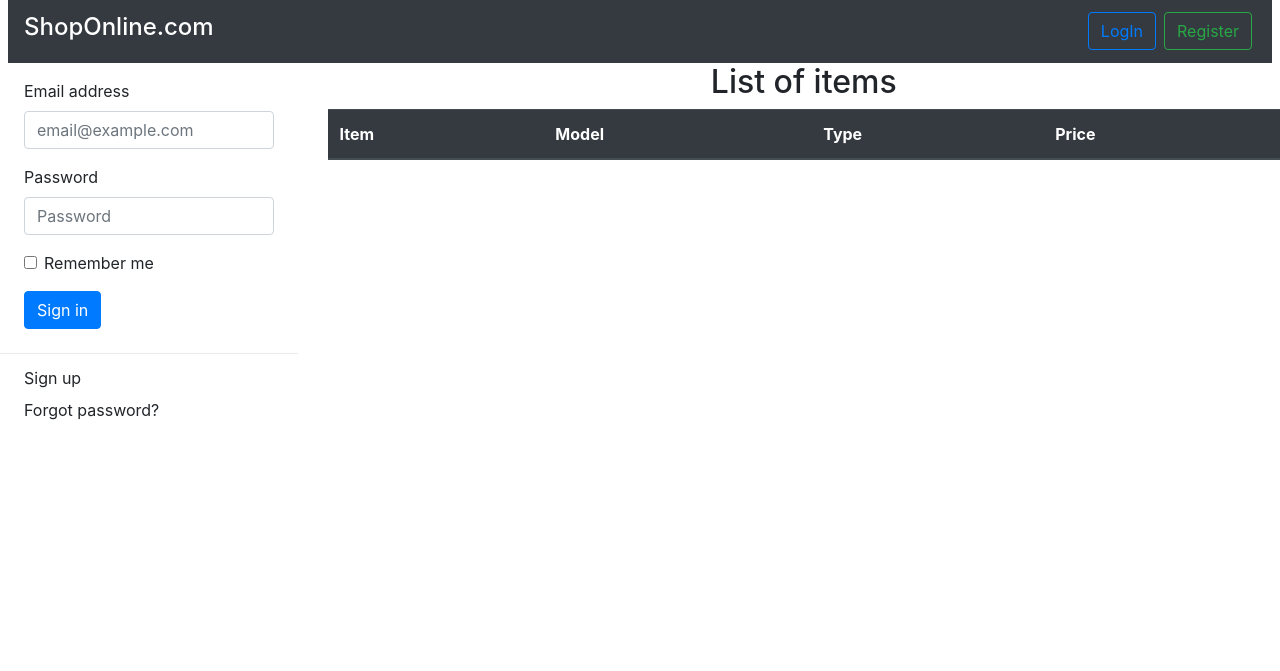
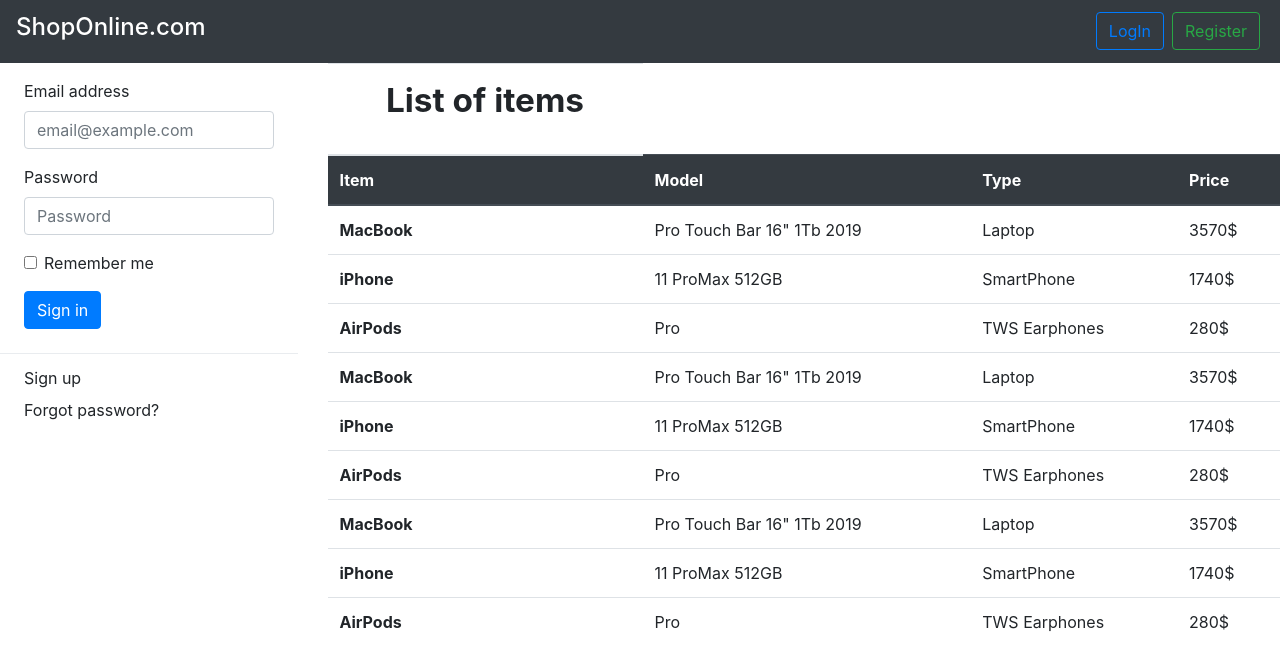
Before and after one commit to AlexAngel102/skillup_second_home, a PHP site: page / in a window 1280 px wide. Shown: the top 671 px of the page. Run offline with PHP 8.4, Linux system fonts and the light colour scheme; data that the repository does not hold is empty.

Commit message:
Add items list

```diff
--- a/html.php
+++ b/html.php
@@ -8,8 +8,7 @@ $head = '<head>
 <link rel="stylesheet" href="https://stackpath.bootstrapcdn.com/bootstrap/4.5.0/css/bootstrap.min.css" integrity="sha384-9aIt2nRpC12Uk9gS9baDl411NQApFmC26EwAOH8WgZl5MYYxFfc+NcPb1dKGj7Sk" crossorigin="anonymous">
     <title>OnlineShop.com</title>';
 $clsHead = '</head>';
-$body = '<body>
-    <div class="px-2">';
+$body = '<body>';
 $clsBody = '<script src="https://code.jquery.com/jquery-3.5.1.slim.min.js" integrity="sha384-DfXdz2htPH0lsSSs5nCTpuj/zy4C+OGpamoFVy38MVBnE+IbbVYUew+OrCXaRkfj" crossorigin="anonymous"></script>
 <script src = "https://cdn.jsdelivr.net/npm/popper.js@1.16.0/dist/umd/popper.min.js" integrity = "sha384-Q6E9RHvbIyZFJoft+2mJbHaEWldlvI9IOYy5n3zV9zzTtmI3UksdQRVvoxMfooAo" crossorigin = "anonymous" ></script >
 <script src = "https://stackpath.bootstrapcdn.com/bootstrap/4.5.0/js/bootstrap.min.js" integrity = "sha384-OgVRvuATP1z7JjHLkuOU7Xw704+h835Lr+6QL9UvYjZE3Ipu6Tp75j7Bh/kR0JKI" crossorigin = "anonymous" ></script >
@@ -20,10 +19,11 @@ $navBar = '<nav class="navbar navbar-light bg-dark stiky-top">
         <form class="form-inline">
             <button class="btn btn-outline-primary my-2 my-sm-0 mx-1" type="submit">LogIn</button>
             <button class="btn btn-outline-success my-2 my-sm-0 mx-1" type="submit">Register</button>
-        </form>';
+        </form>
+        </nav>';
 $itemsTableHead = '<div class="col-9">
             <table class="table">
-                <thead><h2 align="center">List of items</h2></thead>
+                <thead><tr><th><p style="font-size:25pt" align="center">List of items</p></th></tr></thead>
                 <thead class="thead-dark">
                 <tr>
                     <th scope="col">Item</th>
@@ -33,7 +33,7 @@ $itemsTableHead = '<div class="col-9">
                 </tr>
                 </thead>
                 <tbody>';
-$itemsTableEnd = '</tbody>
+$itemsTableEnd = ' </tbody>
             </table>
         </div>
     </div>';
@@ -62,7 +62,7 @@ $regForm = '<div class="col-3">
             <a class="dropdown-item" href="#">Forgot password?</a>
         </div>';
 $twoColumsTemplate = '<div class="row row-cols-2">';
-$clsDiv = '</div>';
+
 $loginForm = '<div class="col-3">
             <form class="px-4 py-3">
                 <div class="form-group">
@@ -87,3 +87,4 @@ $loginForm = '<div class="col-3">
             <a class="dropdown-item" href="#">Sign up</a>
             <a class="dropdown-item" href="#">Forgot password?</a>
         </div>';
+$clsDiv = '</div>';
--- a/items.php
+++ b/items.php
@@ -1 +1,21 @@
 <?php
+$items = [
+    [
+        'item' => 'MacBook',
+        'model' => 'Pro Touch Bar 16" 1Tb 2019',
+        'type' => 'Laptop',
+        'price' => '3570$',
+    ],
+    [
+        'item' => 'iPhone',
+        'model' => '11 ProMax 512GB',
+        'type' => 'SmartPhone',
+        'price' => '1740$',
+    ],
+    [
+        'item' => 'AirPods',
+        'model' => 'Pro',
+        'type' => 'TWS Earphones',
+        'price' => '280$',
+    ]
+];
```
